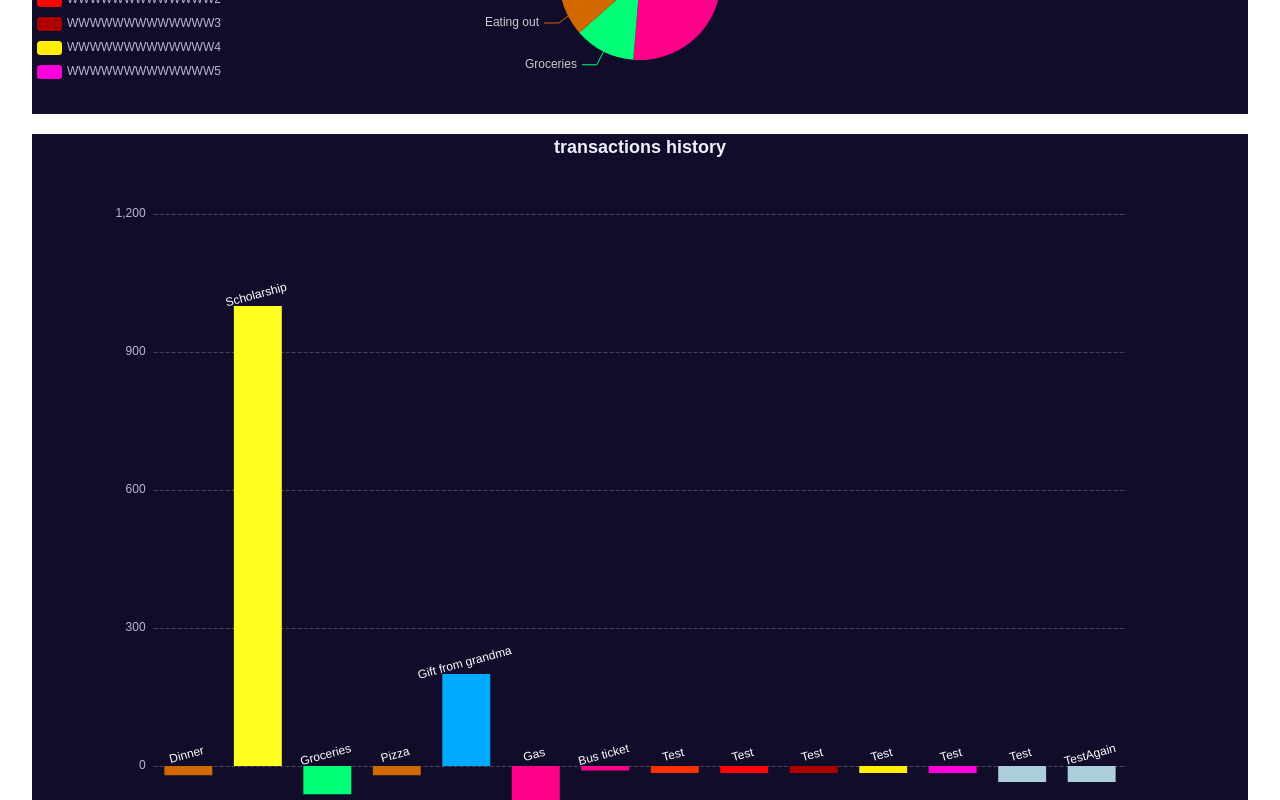
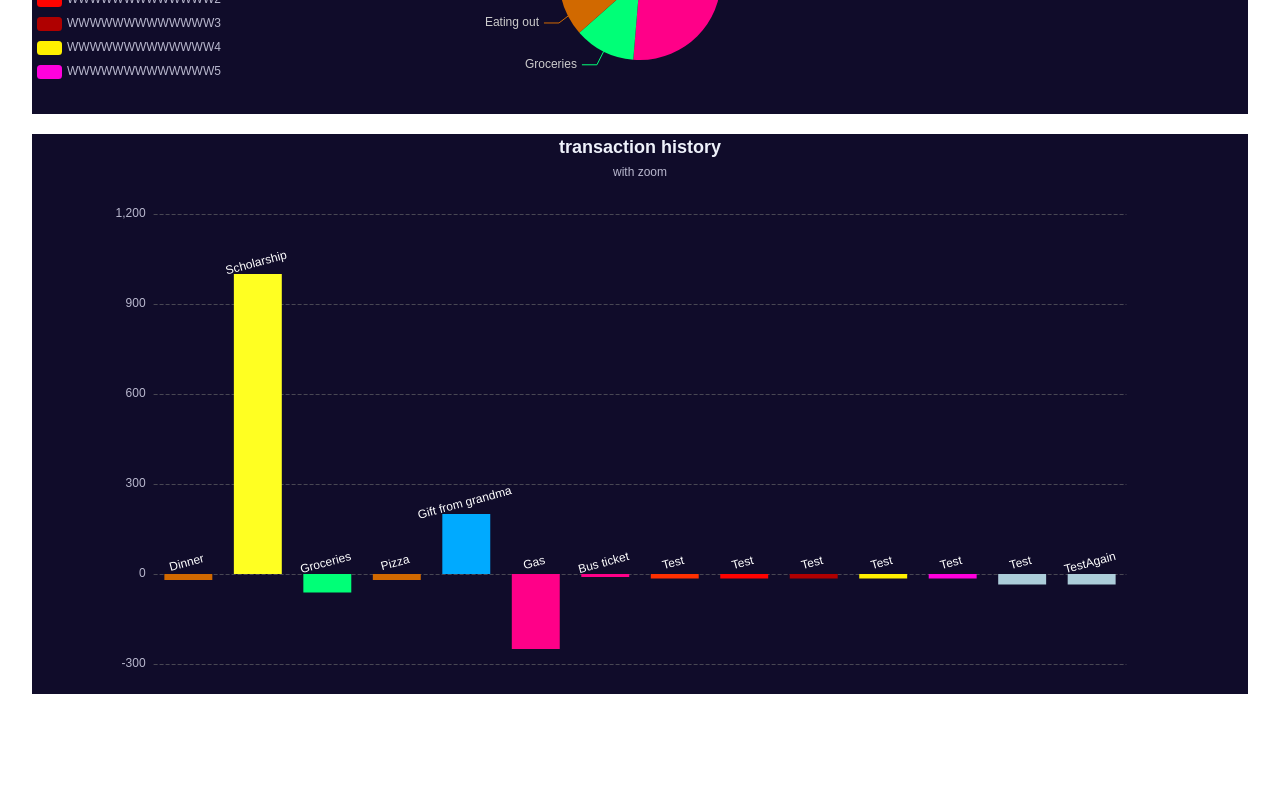
Before and after one commit to FilipTarajko/finance-manager, a Vue app: page /statistics in a window 1280 px wide. Shown: the part 1020-1820 px from the top of the page. After the commit the page ends 1746 px from the top, so only its background shows below. Built offline with nearby package versions, Linux system fonts and the light colour scheme.

Commit message:
Add zooming to bar chart

```diff
--- a/src/components/BarChart.vue
+++ b/src/components/BarChart.vue
@@ -12,29 +12,35 @@ import type {
 } from 'echarts/components'
 import VChart, { THEME_KEY } from 'vue-echarts'
 import { provide, ref } from 'vue'
+import { DataZoomComponent } from 'echarts/components';
 
 const props = defineProps({
   name: {
     type: String,
     required: true
   },
+  subtitle: {
+    type: String,
+    required: false
+  },
   input: {
     required: true
   }
 })
 
-use([TitleComponent, TooltipComponent, GridComponent, BarChart, CanvasRenderer])
-type EChartsOption = ComposeOption<
-  TitleComponentOption | TooltipComponentOption | GridComponentOption | BarSeriesOption
->
+use([TitleComponent, TooltipComponent, GridComponent, BarChart, CanvasRenderer, DataZoomComponent])
+
+// @ts-ignore
 let dataAxis = props.input.map((e) => e.name)
+// @ts-ignore
 let data = props.input.map((e) => e)
 
 provide(THEME_KEY, 'dark')
 const option = ref({
   title: {
     text: props.name,
-    left: 'center'
+    left: 'center',
+    subtext: props?.subtitle ?? ""
   },
   tooltip: {
     trigger: 'axis',
@@ -43,11 +49,11 @@ const option = ref({
       type: 'shadow'
     }
   },
-  // dataZoom: [
-  //   {
-  //     type: 'inside'
-  //   }
-  // ],
+  dataZoom: [
+    {
+      type: 'inside'
+    }
+  ],
   grid: {
     top: 80,
     bottom: 30
--- a/src/views/StatisticsView.vue
+++ b/src/views/StatisticsView.vue
@@ -78,7 +78,7 @@ const transactionLossesByCategory = computed(() => {
   return objectToPieGraphInput(object)
 })
 
-const transactionsChronologically = computed(() => {
+const transactionsChronologicallyForBarChart = computed(() => {
   let array: any = []
   transactionsStore.transactions.forEach((elem) => {
     array.push({
@@ -88,8 +88,10 @@ const transactionsChronologically = computed(() => {
         color: elem.category.color
       }
     })
+    // @ts-ignore
     array.sort((a, b) => b.timestamp - a.timestamp)
   })
+  console.log(array.length)
   return array
 })
 </script>
@@ -103,7 +105,8 @@ const transactionsChronologically = computed(() => {
   <PieChart class="chart" name="transactions by category" :input="transactionInstancesByCategory" />
   <PieChart class="chart" name="gains by category" :input="transactionGainsByCategory" />
   <PieChart class="chart" name="losses by category" :input="transactionLossesByCategory" />
-  <BarChart class="chart--tall" name="transactions history" :input="transactionsChronologically" />
+  <BarChart class="chart--tall" name="transaction history" subtitle="with zoom"
+    :input="transactionsChronologicallyForBarChart" />
 </template>
 
 <style lang="scss">
@@ -113,7 +116,7 @@ const transactionsChronologically = computed(() => {
 
   &--tall {
     margin-top: 20px;
-    height: 800px;
+    height: 560px;
   }
 }
 </style>
```
